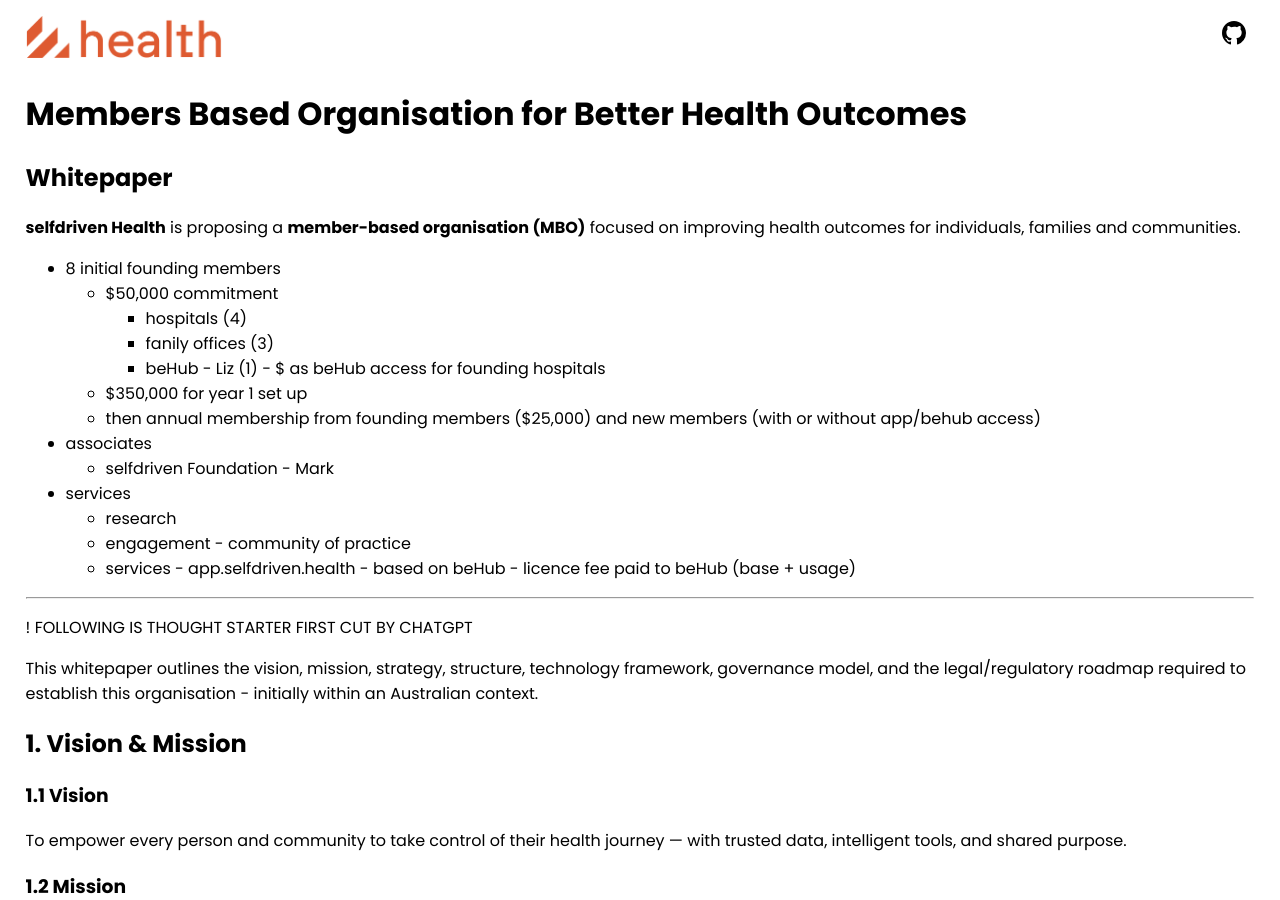
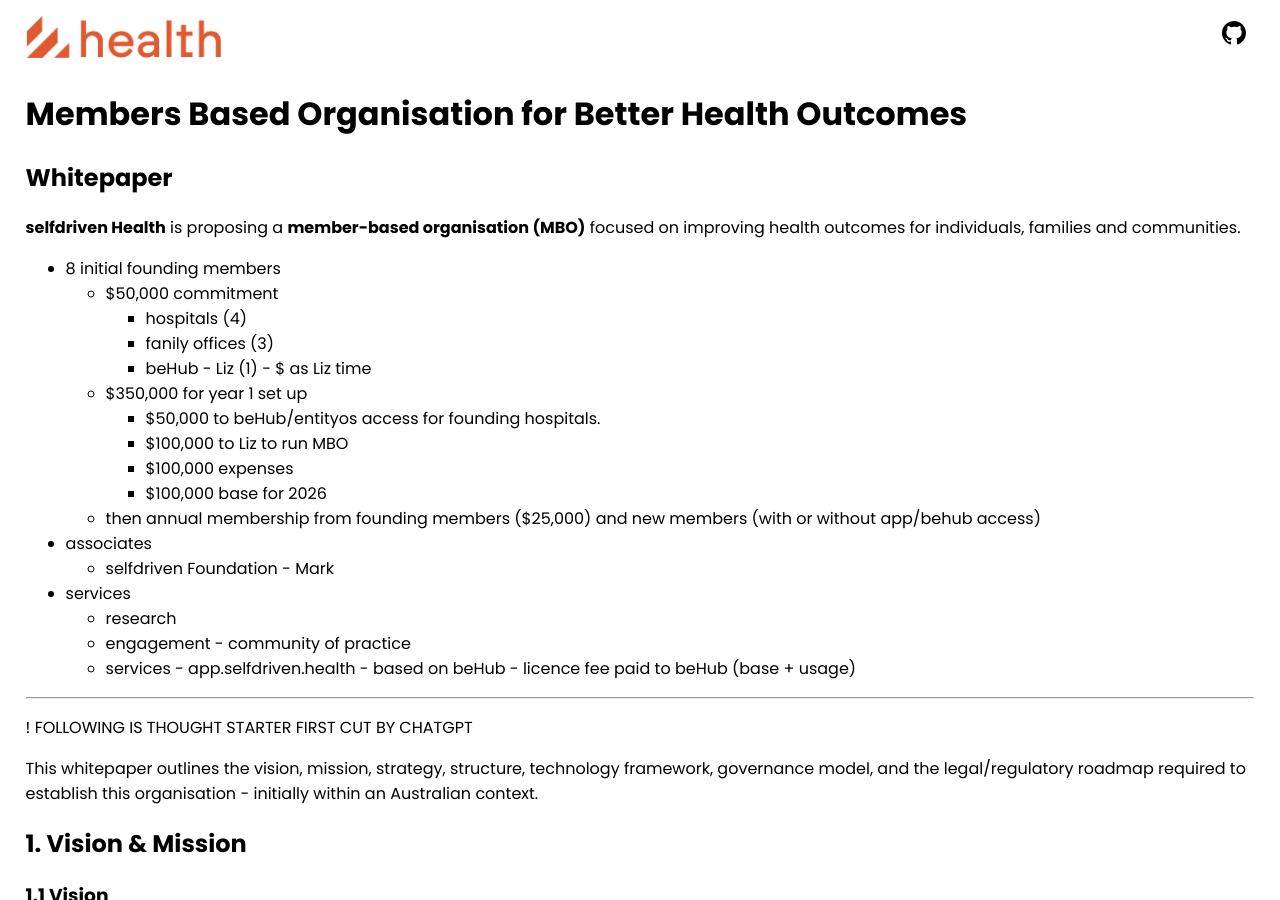
Before and after one commit to selfdriven-foundation/selfdriven-health, a Jekyll site: the page built from docs/pages/organisation-whitepaper.md, in a window 1280 px wide and 900 px high. Built offline with Jekyll 4.4.1, drawn with Linux system fonts in a browser that asks for light colours.

Commit message:
Update organisation-whitepaper.md

```diff
--- a/docs/pages/organisation-whitepaper.md
+++ b/docs/pages/organisation-whitepaper.md
@@ -14,8 +14,12 @@
     - $50,000 commitment
         - hospitals (4)
         - fanily offices (3)
-        - beHub - Liz (1) - $ as beHub access for founding hospitals
+        - beHub - Liz (1) - $ as Liz time
     - $350,000 for year 1 set up
+        - $50,000 to beHub/entityos access for founding hospitals.
+        - $100,000 to Liz to run MBO
+        - $100,000 expenses
+        - $100,000 base for 2026
     - then annual membership
 from founding members ($25,000) and new members (with or without app/behub access)
 
```
